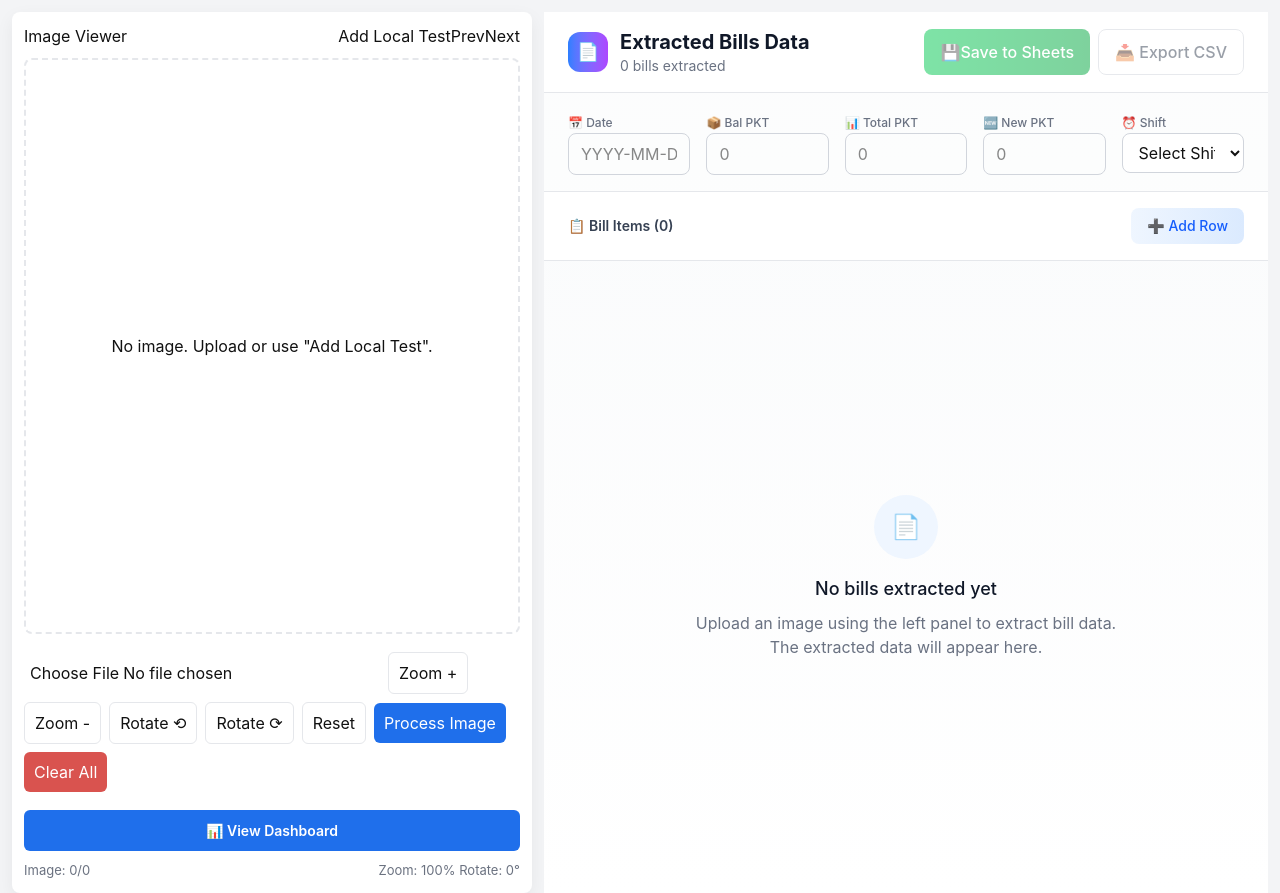
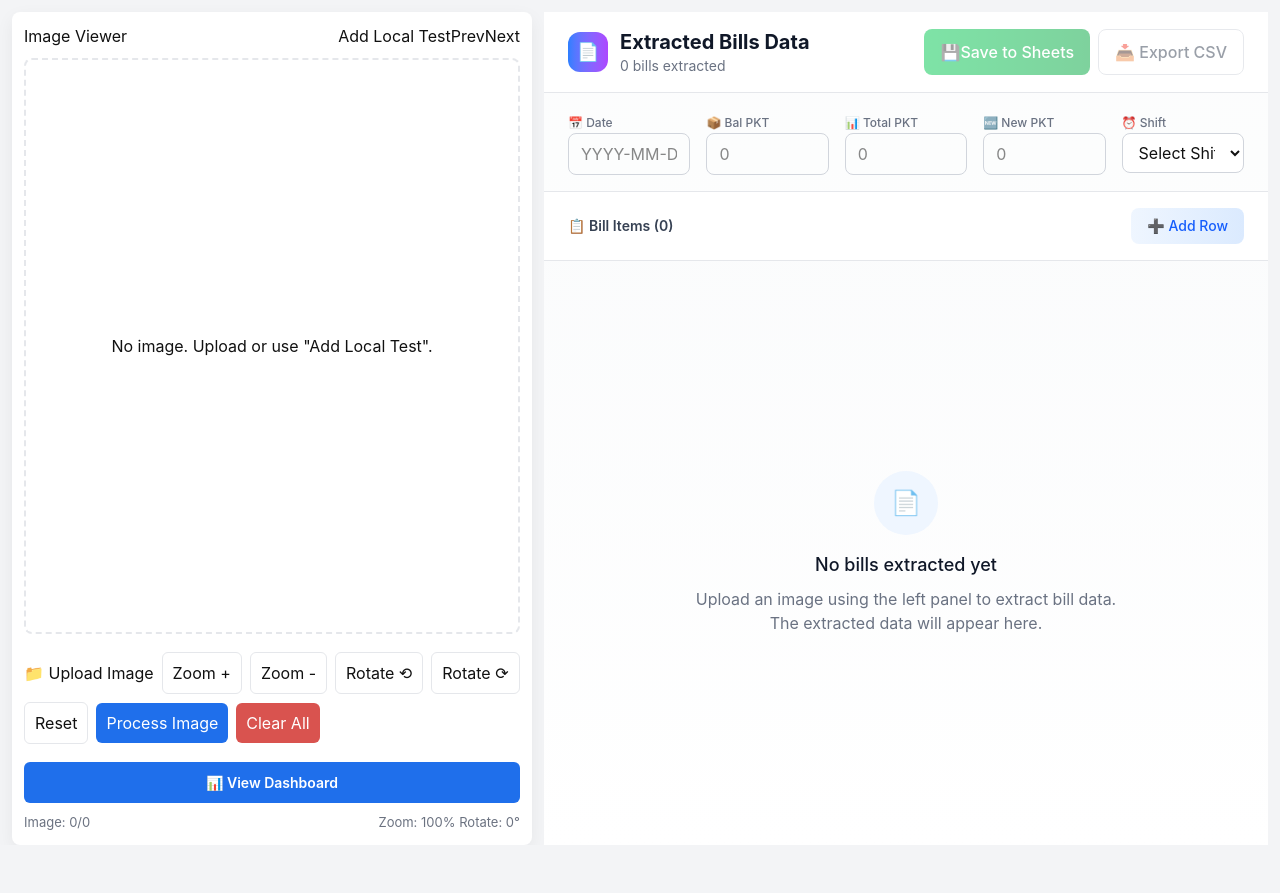
Before and after one commit to shaibyadevs-hosting/ShreeLalji-Dairy, a Next.js app: page /shreelalji-dairy in a window 1280 px wide. After the commit the page ends 845 px from the top, so only its background shows below. Built offline with nearby package versions, Linux system fonts and the light colour scheme.

Commit message:
Replace file input with styled label for upload

```diff
--- a/components/ImageViewer.tsx
+++ b/components/ImageViewer.tsx
@@ -195,7 +195,15 @@ export default function ImageViewer({
       </div>
 
       <div className="tool-row">
-        <input type="file" accept="image/*" onChange={onFileChange} />
+             <label className="upload-btn">
+  📁 Upload Image
+  <input
+    type="file"
+    accept="image/*"
+    onChange={onFileChange}
+    hidden
+  />
+</label>
         <button onClick={() => zoom(0.2)}>Zoom +</button>
         <button onClick={() => zoom(-0.2)}>Zoom -</button>
         <button onClick={rotateLeft}>Rotate ⟲</button>
```
